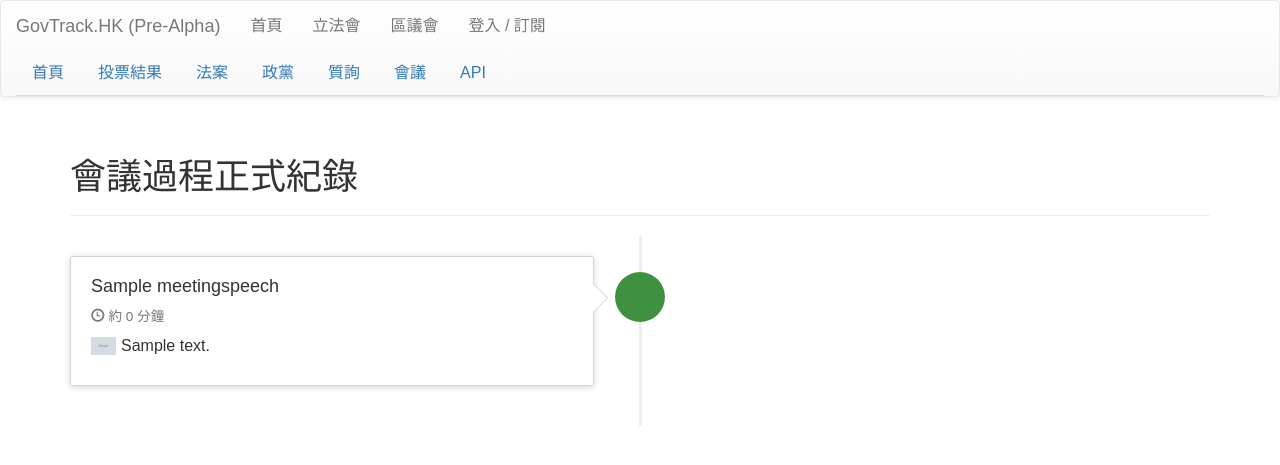
After one commit to g0vhk-io/g0vhk_legco_web, a Django app: page /legco/meeting/1/ in a window 1280 px wide. The commit adds this page. Shown: the top 465 px of the page. Run offline with Django 3.2, Linux system fonts and the light colour scheme; tables that the repository leaves empty hold one stand-in row (values such as "Sample post"); grey boxes marked "Sample" are stand-in pictures; parts of the project's set-up code (start-up, migrations or seed data) failed here and were passed over; some libraries are stand-ins or nearby versions; some web fonts are replaced.

Commit message:
hansard models and load script added meeting hansard timeline UI created

```diff
--- a/gov_track_hk_web/legco/models.py
+++ b/gov_track_hk_web/legco/models.py
@@ -117,3 +117,17 @@ class Question(models.Model):
     keywords = models.ManyToManyField(Keyword)
     def __unicode__(self):
         return self.date.strftime("%Y-%m-%d") + self.individual.name_ch + self.title_ch
+
+class MeetingSpeech(models.Model):
+    individual = models.ForeignKey(Individual, null=True, blank=True)
+    title_ch = models.CharField(max_length=100)
+    text_ch = models.TextField(max_length=33554432, default="")
+    bookmark = models.CharField(max_length=100)
+    sequence_number = models.IntegerField(default=0)
+
+
+class MeetingHansard(models.Model):
+    date = models.DateField()
+    key = models.CharField(max_length=128, unique=True)
+    source_url = models.CharField(max_length=2048)
+    speeches = models.ManyToManyField(MeetingSpeech)
--- a/gov_track_hk_web/legco/urls.py
+++ b/gov_track_hk_web/legco/urls.py
@@ -11,4 +11,5 @@ urlpatterns = [
     url(r'^bill/(?P<pk>[0-9]+)/$', bill_detail_view),
     url(r'^bill/$', all_bills_view),
     url(r'^question/$', all_questions_view),
+    url(r'^meeting/(?P<pk>[0-9]+)/$', hansard_view),
 ]
--- a/gov_track_hk_web/legco/views.py
+++ b/gov_track_hk_web/legco/views.py
@@ -1,6 +1,6 @@
 from django.shortcuts import render
 from django.db.models import Count
-from legco.models import Individual, Party, NewsArticle, IndividualVote, Vote, VoteSummary, Bill
+from legco.models import Individual, Party, NewsArticle, IndividualVote, Vote, VoteSummary, Bill,  MeetingSpeech, MeetingHansard
 # Create your views here.
 
 
@@ -50,3 +50,12 @@ def bill_detail_view(request, pk):
 
 def all_questions_view(request):
     return render(request, 'legco/questions.html', {'nbar': 'question', 'tbar': 'legco'})
+
+def hansard_view(request, pk):
+    meeting = MeetingHansard.objects.prefetch_related('speeches').prefetch_related('speeches__individual').get(pk=pk)
+    speeches = [s for s in meeting.speeches.all() if s.title_ch != ""]
+    for speech in speeches:
+        speech.est_min = int(len(speech.text_ch) * 0.012)
+        speech.text_ch_short = speech.text_ch[0:100]
+        speech.text_ch_more = speech.text_ch[100:]
+    return render(request, 'legco/meeting.html', {'meeting': meeting, 'speeches': speeches})
--- /dev/null
+++ b/gov_track_hk_web/static/timeline.css
@@ -0,0 +1,148 @@
+/* http://codepen.io/bsngr/pen/Ifvbi */
+.timeline {
+  list-style: none;
+  padding: 20px 0 20px;
+  position: relative;
+}
+
+.timeline:before {
+  top: 0;
+  bottom: 0;
+  position: absolute;
+  content: " ";
+  width: 3px;
+  background-color: #eeeeee;
+  left: 50%;
+  margin-left: -1.5px;
+}
+
+.timeline > li {
+  margin-bottom: 20px;
+  position: relative;
+}
+
+.timeline > li:before,
+.timeline > li:after {
+  content: " ";
+  display: table;
+}
+
+.timeline > li:after {
+  clear: both;
+}
+
+.timeline > li:before,
+.timeline > li:after {
+  content: " ";
+  display: table;
+}
+
+.timeline > li:after {
+  clear: both;
+}
+
+.timeline > li > .timeline-panel {
+  width: 46%;
+  float: left;
+  border: 1px solid #d4d4d4;
+  border-radius: 2px;
+  padding: 20px;
+  position: relative;
+  -webkit-box-shadow: 0 1px 6px rgba(0, 0, 0, 0.175);
+  box-shadow: 0 1px 6px rgba(0, 0, 0, 0.175);
+}
+
+.timeline > li > .timeline-panel:before {
+  position: absolute;
+  top: 26px;
+  right: -15px;
+  display: inline-block;
+  border-top: 15px solid transparent;
+  border-left: 15px solid #ccc;
+  border-right: 0 solid #ccc;
+  border-bottom: 15px solid transparent;
+  content: " ";
+}
+
+.timeline > li > .timeline-panel:after {
+  position: absolute;
+  top: 27px;
+  right: -14px;
+  display: inline-block;
+  border-top: 14px solid transparent;
+  border-left: 14px solid #fff;
+  border-right: 0 solid #fff;
+  border-bottom: 14px solid transparent;
+  content: " ";
+}
+
+.timeline > li > .timeline-badge {
+  color: #fff;
+  width: 50px;
+  height: 50px;
+  line-height: 50px;
+  font-size: 1.4em;
+  text-align: center;
+  position: absolute;
+  top: 16px;
+  left: 50%;
+  margin-left: -25px;
+  background-color: #999999;
+  z-index: 100;
+  border-top-right-radius: 50%;
+  border-top-left-radius: 50%;
+  border-bottom-right-radius: 50%;
+  border-bottom-left-radius: 50%;
+}
+
+.timeline > li.timeline-inverted > .timeline-panel {
+  float: right;
+}
+
+.timeline > li.timeline-inverted > .timeline-panel:before {
+  border-left-width: 0;
+  border-right-width: 15px;
+  left: -15px;
+  right: auto;
+}
+
+.timeline > li.timeline-inverted > .timeline-panel:after {
+  border-left-width: 0;
+  border-right-width: 14px;
+  left: -14px;
+  right: auto;
+}
+
+.timeline-badge.primary {
+  background-color: #2e6da4 !important;
+}
+
+.timeline-badge.success {
+  background-color: #3f903f !important;
+}
+
+.timeline-badge.warning {
+  background-color: #f0ad4e !important;
+}
+
+.timeline-badge.danger {
+  background-color: #d9534f !important;
+}
+
+.timeline-badge.info {
+  background-color: #5bc0de !important;
+}
+
+.timeline-title {
+  margin-top: 0;
+  color: inherit;
+}
+
+.timeline-body > p,
+.timeline-body > ul {
+  margin-bottom: 0;
+}
+
+.timeline-body > p + p {
+  margin-top: 5px;
+}
--- a/gov_track_hk_web/templates/base.html
+++ b/gov_track_hk_web/templates/base.html
@@ -3,6 +3,7 @@
 <link rel="stylesheet" href="https://maxcdn.bootstrapcdn.com/bootstrap/3.3.6/css/bootstrap.min.css"></link>
 <link rel="stylesheet" href="https://maxcdn.bootstrapcdn.com/bootstrap/3.3.6/css/bootstrap-theme.min.css"></link>
 <link rel="stylesheet" href="/static/default.css"></link>
+<link rel="stylesheet" href="/static/timeline.css"></link>
 <link rel="stylesheet" href="https://cdn.datatables.net/1.10.12/css/jquery.dataTables.min.css"></link>
 <script src="https://cdnjs.cloudflare.com/ajax/libs/jquery/2.2.4/jquery.min.js"></script>
 <script src="https://maxcdn.bootstrapcdn.com/bootstrap/3.3.6/js/bootstrap.min.js"></script>
--- /dev/null
+++ b/gov_track_hk_web/templates/legco/meeting.html
@@ -0,0 +1,44 @@
+{% extends 'legco/base.html'%}
+{% load legco_extras %}
+{% block page_content%}
+
+<div class="container">
+  <div class="page-header">
+    <h1 id="timeline">會議過程正式紀錄</h1>
+  </div>
+
+<ul class="timeline">
+{% for s in speeches %}
+<li class="{% if forloop.counter|divisibleby:2 %}timeline-inverted{%endif%}">
+      <div class="timeline-badge success"></div>
+      <div class="timeline-panel">
+        <div class="timeline-heading">
+            <h4 class="timeline-title">{{s.title_ch}}</h4>
+            <p><small class="text-muted"><i class="glyphicon glyphicon-time"></i>&nbsp;約&nbsp;{{s.est_min}}&nbsp;分鐘</small></p>
+        </div>
+        <div class="timeline-body">
+            <table>
+            <tr>
+            {% if s.individual != None %}
+            <td valign="top">
+            <img src="{{s.individual.image}}" width="30" style="padding-right:5px"/>
+            </td>
+            {% endif %}
+            <td>
+            <p>
+            {{s.text_ch_short |linebreaksbr}}
+                {% if s.text_ch_more|length > 0 %}
+                <p class="collapse" id="viewdetails{{forloop.counter}}">{{s.text_ch_more|linebreaksbr}}</p>
+                <a class="btn" data-toggle="collapse" data-target="#viewdetails{{forloop.counter}}">展開</a><br/>
+                {%endif%}
+            </td>
+            </tr>
+            </table>
+
+        </div>
+      </div>
+    </li>
+{% endfor%}
+</ul>
+</div>
+{% endblock%}
```
Also changed, not shown: gov_track_hk_web/legco/management/commands/load_hansard_pdf.py (added, +138 -0 lines), gov_track_hk_web/legco/migrations/0011_auto_20160720_1539.py (added), gov_track_hk_web/legco/migrations/0012_auto_20160720_1546.py (added), gov_track_hk_web/legco/migrations/0013_auto_20160720_1612.py (added), gov_track_hk_web/legco/templatetags/legco_extras.py (line endings or trailing spaces).
